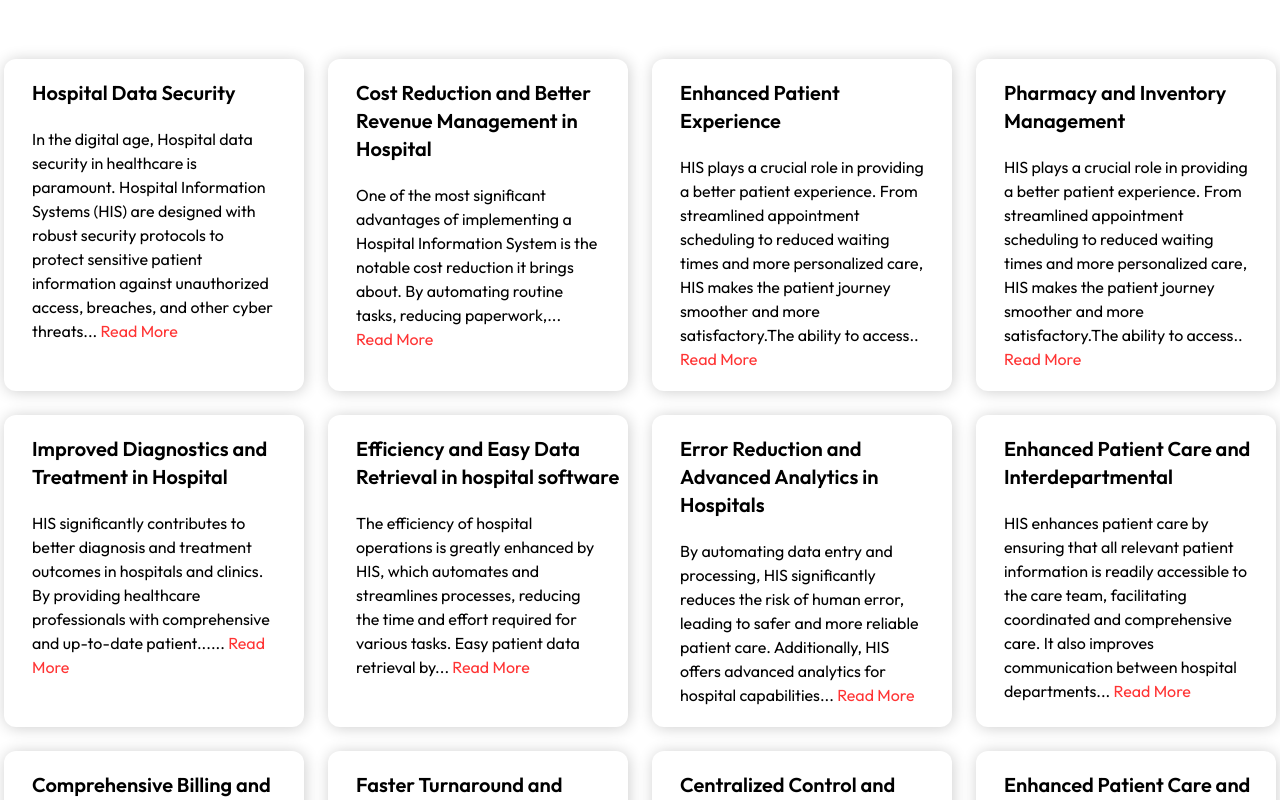
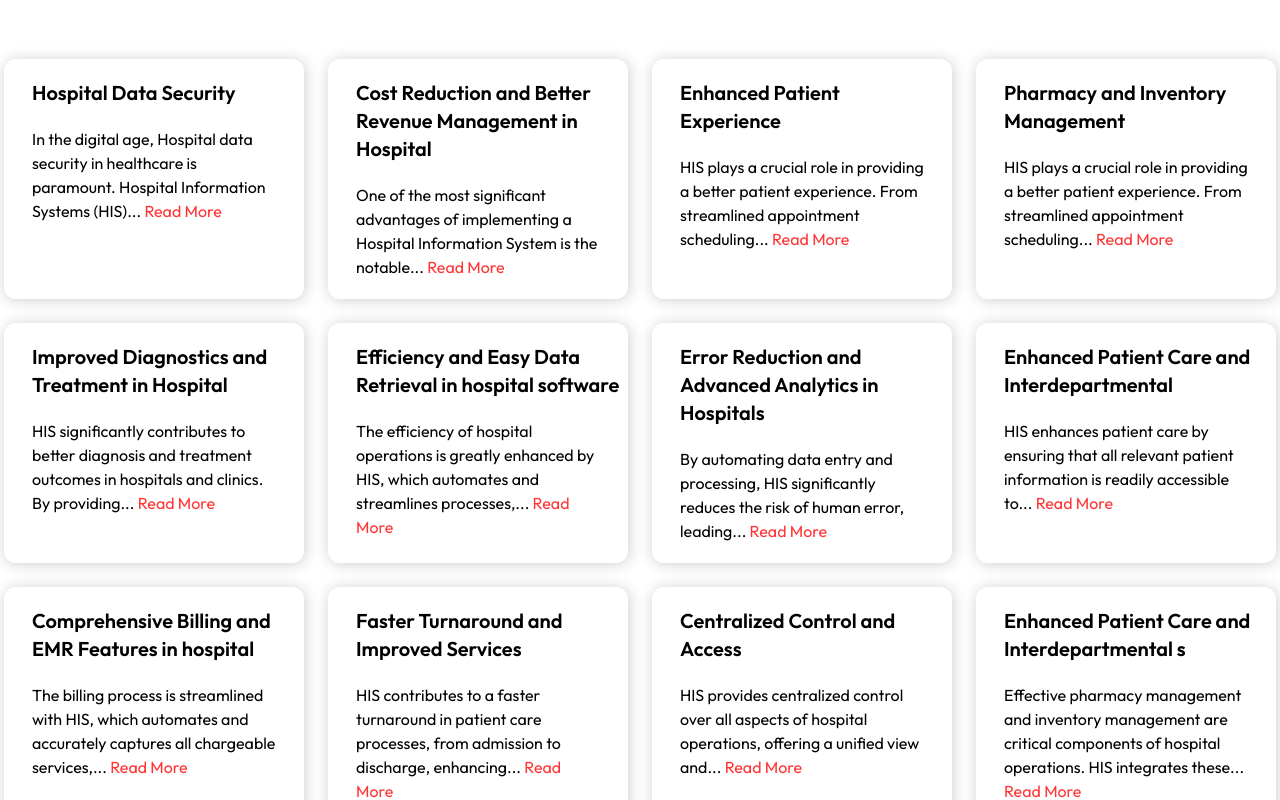
Before and after one commit to abdulhaseebss/i9, a React (Vite) app: page /interoperability in a window 1280 px wide. Shown: the part 1660-2460 px from the top of the page. Built offline with nearby package versions, Linux system fonts and the light colour scheme.

Commit message:
task compeleted

```diff
--- a/index.html
+++ b/index.html
@@ -4,7 +4,7 @@
     <meta charset="UTF-8" />
     <link rel="icon" type="image/svg+xml" href="/vite.svg" />
     <meta name="viewport" content="width=device-width, initial-scale=1.0" />
-    <title>Vite + React</title>
+    <title>i9 innovations</title>
 
     <link rel="preconnect" href="https://fonts.googleapis.com" />
     <link rel="preconnect" href="https://fonts.gstatic.com" crossorigin />
--- a/src/components/FAQ/FaqCard.jsx
+++ b/src/components/FAQ/FaqCard.jsx
@@ -17,7 +17,7 @@ const FaqCard = (props) => {
                  <i className={`fa-solid fa-chevron-right mr-5 transition-all ${!isOpen ? '' : 'rotate-90'}`}></i>
             </div>
 
-            <p className={`mt-5 text-[#3C3C43] font-normal transition-all ${isOpen ? '' : 'hidden'} ${isOpen ? '' : 'animate__animated'} ${isOpen ? '' : 'animate__fadeInDown'}`}>{props.ans}</p>
+            <p className={`mt-5 text-[#3C3C43] font-normal transition-all ${isOpen ? '' : 'hidden'}`}>{props.ans}</p>
         </div>
     </div>
     </>
--- a/src/components/FAQ/FaqSection.jsx
+++ b/src/components/FAQ/FaqSection.jsx
@@ -40,8 +40,8 @@ const FaqSection = () => {
 
     <div className='mt-16'>
 
-        {obj.map((item)=>{
-          return  <FaqCard ques={item.ques} ans={item.ans}/>
+        {obj.map((item , index)=>{
+          return  <FaqCard key={index} ques={item.ques} ans={item.ans}/>
         })}
 
     </div>
--- a/src/components/section3/Section3.jsx
+++ b/src/components/section3/Section3.jsx
@@ -1,10 +1,26 @@
+import { useState } from "react";
+
+
 const Section3 = (props) => {
+
+  const [isOpen, setIsOpen] = useState(false);
+  const truncatedText = `${props.pera.split(" ").splice(0, 15).join(" ")}...`;
+  const fullText = props.pera;
+
+  function toggleText() {
+    setIsOpen(!isOpen);
+  }
+
   return (
     <div className="flex justify-center">
       <div className="card bg-white w-[300px] max-[750px]:w-[90%] h-auto transition-all p-2 py-5 rounded-xl">
         <p className="font-bold text-xl ml-5 outfit">{props.heading}</p>
-        <p className="mt-5 mx-5 outfit-card">
-          {props.pera}<span className="text-[#ff3434]"> Read More</span>
+
+        <p className="mt-5 mx-5 outfit-card transition-all">
+          {isOpen ? fullText : truncatedText}
+          <span className="text-[#ff3434] cursor-pointer" onClick={toggleText}>
+            {isOpen ? " Less" : " Read More"}
+          </span>
         </p>
       </div>
     </div>
--- a/src/components/section4/Section4.jsx
+++ b/src/components/section4/Section4.jsx
@@ -54,8 +54,8 @@ const Section4 = () => {
 
         <img className="absolute top-[520vh] max-[1200px]:hidden" src={background} alt="" />
       <div className="flex justify-center flex-wrap gap-5 mt-5">
-      {obj.map((item)=>{
-        return <Section4Card heading={item.head} pera={item.para} image={item.image}/>
+      {obj.map((item , index)=>{
+        return <Section4Card key={index} heading={item.head} pera={item.para} image={item.image}/>
       })}
 
       </div>
--- a/src/components/section4marketing/sec4marketing.jsx
+++ b/src/components/section4marketing/sec4marketing.jsx
@@ -55,8 +55,8 @@ const obj = [
 
           <div className=" w-[700px] grid-cols-2 gap-6 place-content-start flex-wrap flex justify-center">
 
-          {obj.map((item)=>{
-             return <Sec4MarketCard head={item.head} pera={item.para} image={item.image}/>
+          {obj.map((item ,index)=>{
+             return <Sec4MarketCard key={index} head={item.head} pera={item.para} image={item.image}/>
 
           })}
 
--- a/src/components/section5/Sec5MarketingCard.jsx
+++ b/src/components/section5/Sec5MarketingCard.jsx
@@ -1,14 +1,30 @@
-import React from 'react'
+import React, { useState } from 'react'
 
 
 const SecMarketingCard = (props) => {
+
+  const [isOpen, setIsOpen] = useState(false);
+  const truncatedText = `${props.pera.split(" ").splice(0, 11).join(" ")}...`;
+  const fullText = props.pera;
+
+  function toggleText() {
+    setIsOpen(!isOpen);
+  }
+
+
   return (
     <>
-        <div className='flex gap-5 shadow-xl p-3 w-[540px] outfit items-center rounded-xl px-5' >
-          <div><img className='w-[350px]' src={props.image} alt="" /></div>
-          <div>
+        <div className='flex gap-5 shadow-xl p-3 w-[540px] outfit items-center rounded-xl px-5 mt-5' >
+          <div><img className=' transition-all w-[150px] rounded-2xl' src={props.image} alt="" /></div>
+          <div className='w-[90%]'>
             <p className='mb-5 text-xl'>{props.head}</p>
-            <p className='font-normal'>{props.pera}<span className='text-[#8ABC3E]'>Read More</span></p>
+
+          <p className='font-normal'>
+            {isOpen ? fullText : truncatedText}
+            <span className='text-[#8ABC3E] cursor-pointer' onClick={toggleText}>
+              {isOpen ? ' Less' : ' Read More'}
+            </span>
+          </p>
           </div>
         </div>
     </>
--- a/src/components/section5/Section5.jsx
+++ b/src/components/section5/Section5.jsx
@@ -53,8 +53,8 @@ const obj = [
       <img className="ml-28 h-32 max-[680px]:hidden" src={vector75} alt="" />
       <div className="flex justify-center flex-wrap gap-5 mb-20 max-[680px]:mt-10">
         {
-            obj.map((item)=>{
-               return <Section5Card heading={item.head} pera={item.para}/>
+            obj.map((item , index)=>{
+               return <Section5Card key={index} heading={item.head} pera={item.para}/>
             })
         }
 
--- a/src/components/section7/Section7.jsx
+++ b/src/components/section7/Section7.jsx
@@ -25,8 +25,8 @@ const Section7 = () => {
   return (
     <>
     <div className='flex justify-center flex-wrap gap-5 mt-16'>
-        {obj.map((item)=>{
-            return <Section4Card heading={item.head} pera={item.pera} image={item.image}/>
+        {obj.map((item , index)=>{
+            return <Section4Card key={index} heading={item.head} pera={item.pera} image={item.image}/>
         })}
     </div>
     </>
--- a/src/screens/Interoperability.jsx
+++ b/src/screens/Interoperability.jsx
@@ -6,9 +6,11 @@ import Section4 from "@/components/section4/Section4"
 import Section5 from "@/components/section5/Section5"
 import Footer from "@/components/footer/Footer"
 import Conclution from "@/components/footer/Conclution"
+import { useEffect, useState } from "react"
 
 
 const Interoperability = () => {
+
 
 // Section 3 object
 
@@ -16,51 +18,51 @@ const obj = [
 
   {
     heading:"Hospital Data Security",
-    headPara: "In the digital age, Hospital data security in healthcare is paramount. Hospital Information Systems (HIS) are designed with robust security protocols to protect sensitive patient information against unauthorized access, breaches, and other cyber threats... "
+    headPara: "In the digital age, Hospital data security in healthcare is paramount. Hospital Information Systems (HIS) are designed with robust security protocols to protect sensitive patient information against unauthorized access, breaches, and other cyber threats"
   },
   {
     heading: "Cost Reduction and Better Revenue Management in Hospital",
-    headPara: "One of the most significant advantages of implementing a Hospital Information System is the notable cost reduction it brings about. By automating routine tasks, reducing paperwork,... "
+    headPara: "One of the most significant advantages of implementing a Hospital Information System is the notable cost reduction it brings about. By automating routine tasks, reducing paperwork,"
   },
   {
     heading: "Enhanced Patient Experience",
-    headPara: "HIS plays a crucial role in providing a better patient experience. From streamlined appointment scheduling to reduced waiting times and more personalized care, HIS makes the patient journey smoother and more satisfactory.The ability to access.. "
+    headPara: "HIS plays a crucial role in providing a better patient experience. From streamlined appointment scheduling to reduced waiting times and more personalized care, HIS makes the patient journey smoother and more satisfactory.The ability to access"
   },
   {
     heading: "Pharmacy and Inventory Management",
-    headPara: "HIS plays a crucial role in providing a better patient experience. From streamlined appointment scheduling to reduced waiting times and more personalized care, HIS makes the patient journey smoother and more satisfactory.The ability to access.. "
+    headPara: "HIS plays a crucial role in providing a better patient experience. From streamlined appointment scheduling to reduced waiting times and more personalized care, HIS makes the patient journey smoother and more satisfactory.The ability to access"
   },
   {
     heading: "Improved Diagnostics and Treatment in Hospital",
-    headPara: "HIS significantly contributes to better diagnosis and treatment outcomes in hospitals and clinics. By providing healthcare professionals with comprehensive and up-to-date patient...... "
+    headPara: "HIS significantly contributes to better diagnosis and treatment outcomes in hospitals and clinics. By providing healthcare professionals with comprehensive and up-to-date patient"
   },
   {
     heading: "Efficiency and Easy Data Retrieval in hospital software",
-    headPara: "The efficiency of hospital operations is greatly enhanced by HIS, which automates and streamlines processes, reducing the time and effort required for various tasks. Easy patient data retrieval by... "
+    headPara: "The efficiency of hospital operations is greatly enhanced by HIS, which automates and streamlines processes, reducing the time and effort required for various tasks. Easy patient data retrieval by"
   },
   {
     heading: "Error Reduction and Advanced Analytics in Hospitals",
-    headPara: "By automating data entry and processing, HIS significantly reduces the risk of human error, leading to safer and more reliable patient care. Additionally, HIS offers advanced analytics for hospital capabilities... "
+    headPara: "By automating data entry and processing, HIS significantly reduces the risk of human error, leading to safer and more reliable patient care. Additionally, HIS offers advanced analytics for hospital capabilities"
   },
   {
     heading: "Enhanced Patient Care and Interdepartmental ",
-    headPara: "HIS enhances patient care by ensuring that all relevant patient information is readily accessible to the care team, facilitating coordinated and comprehensive care. It also improves communication between hospital departments... "
+    headPara: "HIS enhances patient care by ensuring that all relevant patient information is readily accessible to the care team, facilitating coordinated and comprehensive care. It also improves communication between hospital departments"
   },
   {
     heading: "Comprehensive Billing and EMR Features in hospital ",
-    headPara: "The billing process is streamlined with HIS, which automates and accurately captures all chargeable services, reducing billing errors and improving within HIS ensures that patient records are maintained in a digital format, making them revenue collection. The integration of... "
+    headPara: "The billing process is streamlined with HIS, which automates and accurately captures all chargeable services, reducing billing errors and improving within HIS ensures that patient records are maintained in a digital format, making them revenue collection. The integration of"
   },
   {
     heading: "Faster Turnaround and Improved Services ",
-    headPara: "HIS contributes to a faster turnaround in patient care processes, from admission to discharge, enhancing the overall efficiency of hospital services. This efficiency leads to improved services... "
+    headPara: "HIS contributes to a faster turnaround in patient care processes, from admission to discharge, enhancing the overall efficiency of hospital services. This efficiency leads to improved services"
   },
   {
     heading: "Centralized Control and Access",
-    headPara: "HIS provides centralized control over all aspects of hospital operations, offering a unified view and management platform for administrators. This centralization ensures consistent policies... "
+    headPara: "HIS provides centralized control over all aspects of hospital operations, offering a unified view and management platform for administrators. This centralization ensures consistent policies"
   },
   {
     heading: "Enhanced Patient Care and Interdepartmental s",
-    headPara: "Effective pharmacy management and inventory management are critical components of hospital operations. HIS integrates these aspects, ensuring that medication and supplies are managed efficiently... "
+    headPara: "Effective pharmacy management and inventory management are critical components of hospital operations. HIS integrates these aspects, ensuring that medication and supplies are managed efficiently"
   },
 ]
 
```
Also changed, not shown: src/components/footer/Footer.jsx (+17 -13 lines), src/components/section5/Sec5Markiting.jsx (+5 -5 lines).
